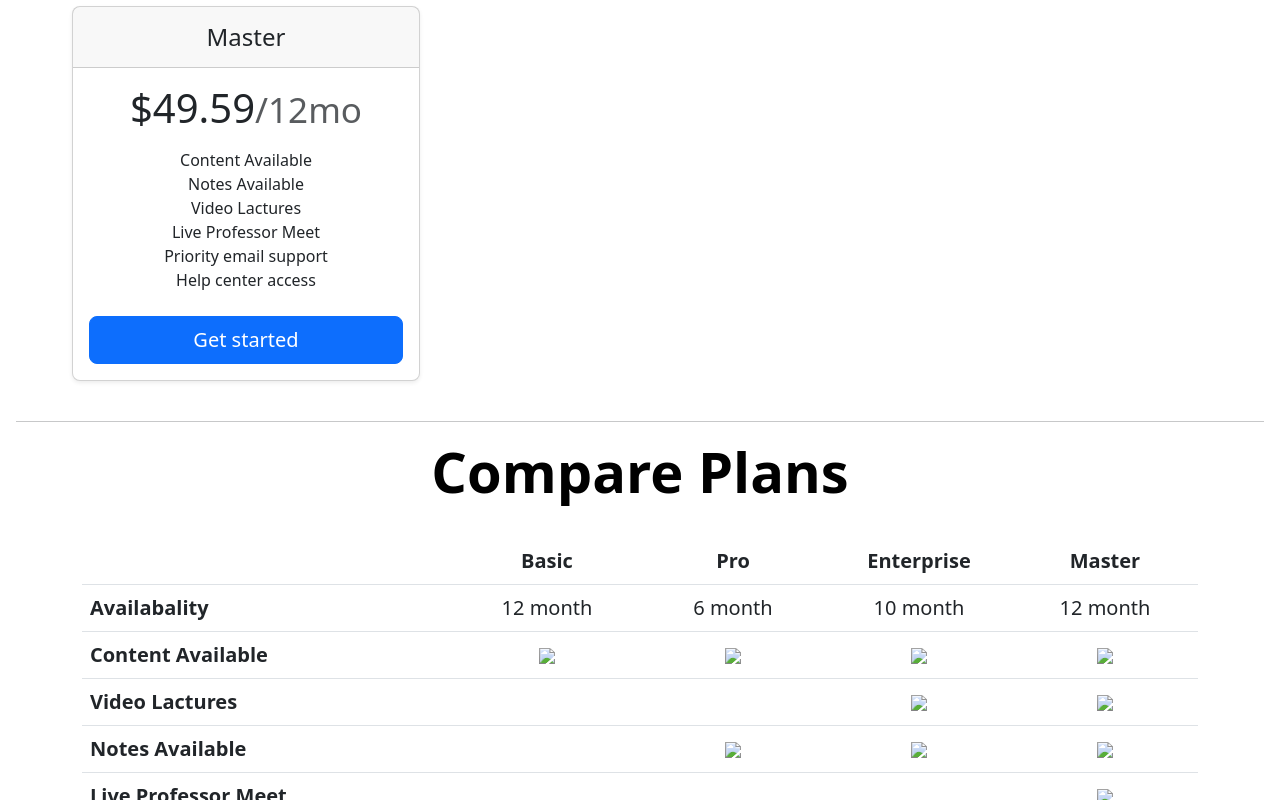
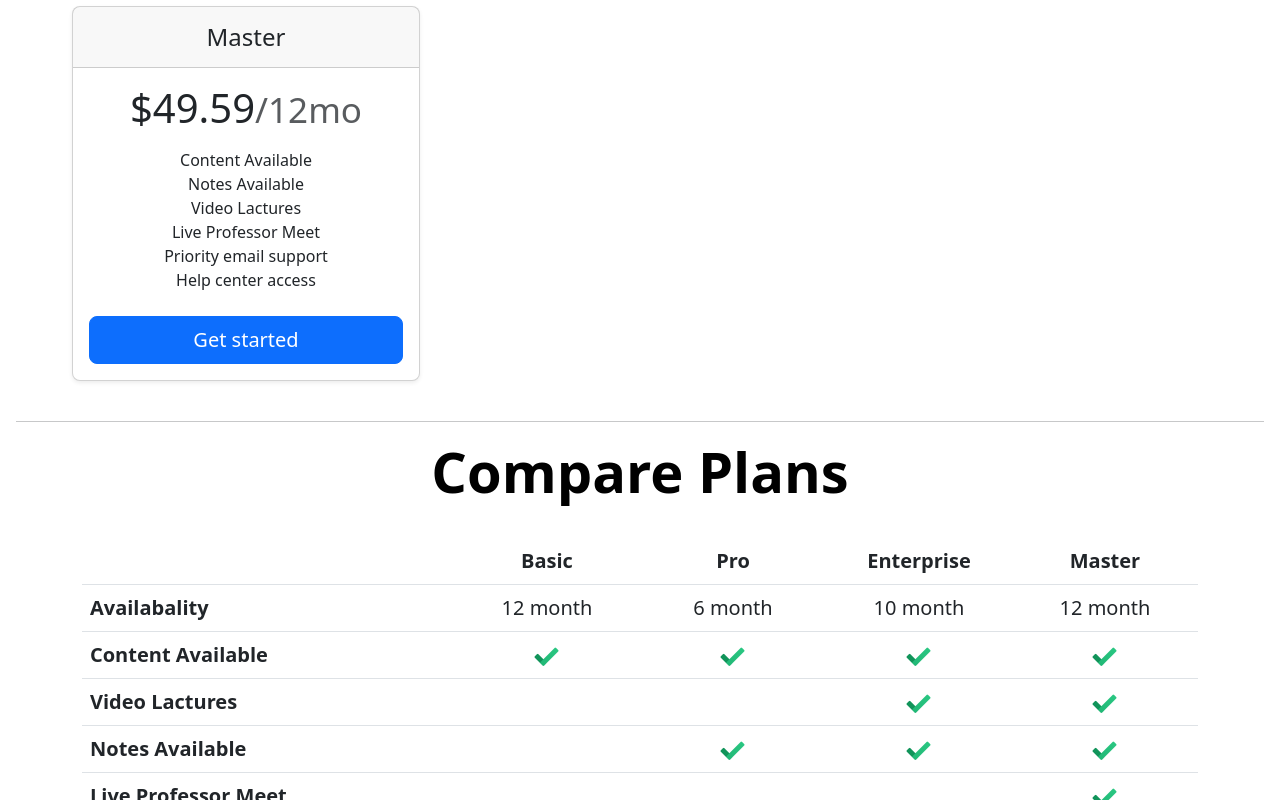
Before and after one commit to NIRMAL-PRAJAPATI/Learning_Languages_sponzeall, a plain HTML site: page fullstack dev.html in a window 1280 px wide. Shown: the part 2000-2800 px from the top of the page. Drawn offline with nearby package versions, Linux system fonts and the light colour scheme.

Commit message:
fullstack dev.html

```diff
--- a/fullstack dev.html
+++ b/fullstack dev.html
@@ -60,8 +60,8 @@
           </a>
         </div>
       </div>
-      <img class="img1 rounded" src="course img (2).jpg">
-      <img class="img2 rounded" src="course img (1).jpg">
+      <img class="img1 rounded" src="images/course img (2).jpg">
+      <img class="img2 rounded" src="images/course img (1).jpg">
     </div>
   </main>
 
@@ -205,38 +205,38 @@
         </tr>
         <tr>
           <th scope="row" class="text-start">Content Available</th>
-          <td><img class="bi" height="25px" src="tick.png"></td>
-          <td><img class="bi" height="25px" src="tick.png"></td>
-          <td><img class="bi" height="25px" src="tick.png"></td>
-          <td><img class="bi" height="25px" src="tick.png"></td>
+          <td><img class="bi" height="25px" src="images/tick.png"></td>
+          <td><img class="bi" height="25px" src="images/tick.png"></td>
+          <td><img class="bi" height="25px" src="images/tick.png"></td>
+          <td><img class="bi" height="25px" src="images/tick.png"></td>
         </tr>
         <tr>
           <th scope="row" class="text-start">Video Lactures</th>
           <td></td>
           <td></td>
-          <td><img class="bi" height="25px" src="tick.png"></td>
-          <td><img class="bi" height="25px" src="tick.png"></td>
+          <td><img class="bi" height="25px" src="images/tick.png"></td>
+          <td><img class="bi" height="25px" src="images/tick.png"></td>
         </tr>
         <tr>
           <th scope="row" class="text-start">Notes Available</th>
           <td></td>
-          <td><img class="bi" height="25px" src="tick.png"></td>
-          <td><img class="bi" height="25px" src="tick.png"></td>
-          <td><img class="bi" height="25px" src="tick.png"></td>
+          <td><img class="bi" height="25px" src="images/tick.png"></td>
+          <td><img class="bi" height="25px" src="images/tick.png"></td>
+          <td><img class="bi" height="25px" src="images/tick.png"></td>
         </tr>
         <tr>
           <th scope="row" class="text-start">Live Professor Meet</th>
           <td></td>
           <td></td>
           <td></td>
-          <td><img class="bi" height="25px" src="tick.png"></td>
+          <td><img class="bi" height="25px" src="images/tick.png"></td>
         </tr>
         <tr>
           <th scope="row" class="text-start">Download Content</th>
-          <td><img class="bi" height="25px" src="tick.png"></td>
+          <td><img class="bi" height="25px" src="images/tick.png"></td>
           <td></td>
-          <td><img class="bi" height="25px" src="tick.png"></td>
-          <td><img class="bi" height="25px" src="tick.png"></td>
+          <td><img class="bi" height="25px" src="images/tick.png"></td>
+          <td><img class="bi" height="25px" src="images/tick.png"></td>
         </tr>
       </tbody>
     </table>
```
